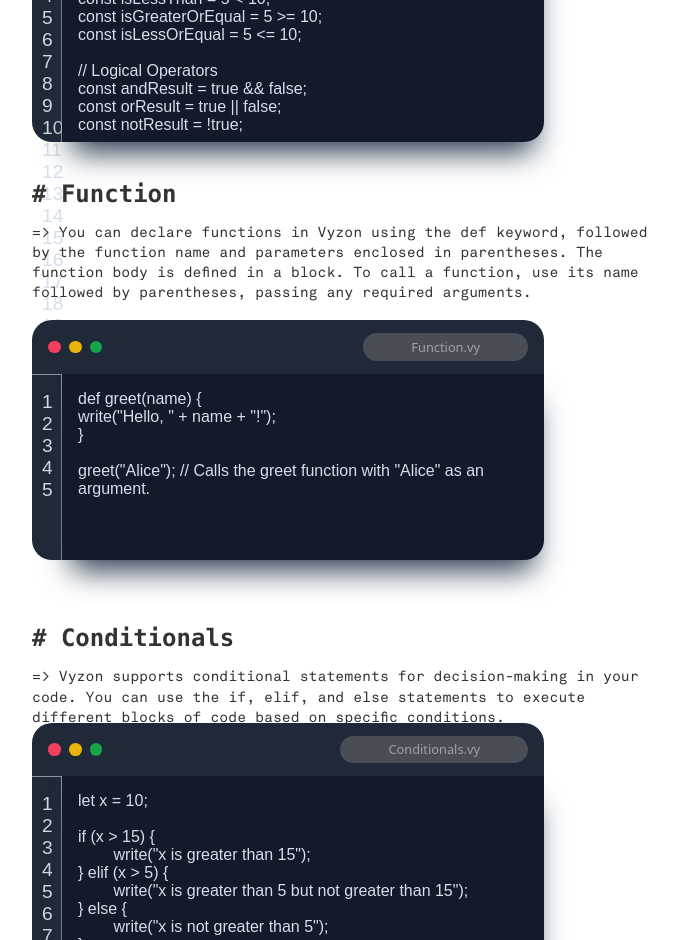
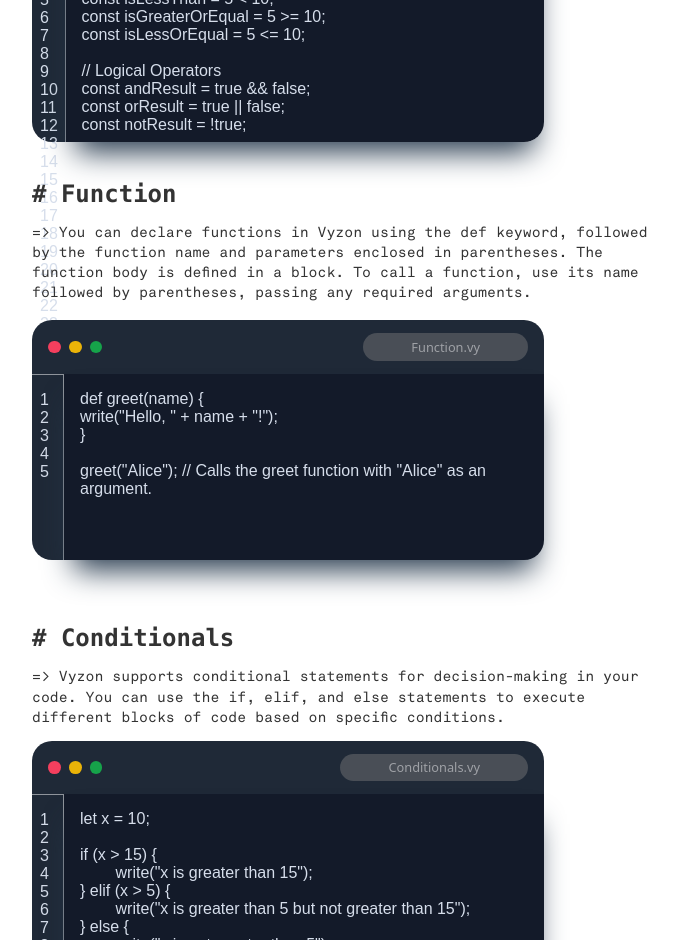
Before and after one commit to yash7xm/Vyzon_UI, a React (Vite) app: page / in a window 1280 px wide. Shown: the part 1860-2800 px from the top of the page, without its empty margins (288-966 px from the left). Built offline with nearby package versions, Linux system fonts and the light colour scheme; a web font is replaced by a local one.

Commit message:
line number update

```diff
--- a/src/styles/Doc.css
+++ b/src/styles/Doc.css
@@ -52,10 +52,10 @@
     align-items: start;
 }
 
-.doc-editor #codeArea{
+.doc .example #codeArea {
     font-size: 1rem !important;
 }
 
-.doc .example #codeArea {
+.doc .example .line-number {
     font-size: 1rem !important;
 }
--- a/src/styles/Editor.css
+++ b/src/styles/Editor.css
@@ -7,11 +7,13 @@
     display: flex;
     height: 100%;
     width: 100%;
+    resize: none;
 }
 
 .line-numbers {
-    width: 30px;
-    padding: 1rem 10px;
+    min-width: 2rem;
+    width: max-content;
+    padding: 1rem 0.5rem;
     background-color: #1f2937;
     border-right: 1px solid rgba(255, 255, 255, 0.5);
     border-top: 1px solid rgba(255, 255, 255, 0.5);
@@ -20,9 +22,8 @@
 }
 
 .line-number {
-    font-size: 0.8rem;
     font-family: 'Proggy', sans-serif;
-    /* padding: 5px 0; */
+    /* padding-right: 1rem; */
     font-size: 1.2rem;
     color: rgb(214, 222, 235);
 }
--- a/src/styles/Result.css
+++ b/src/styles/Result.css
@@ -9,3 +9,7 @@
 .result #codeArea {
     font-size: 1.1rem !important;
 }
+
+.result .line-number {
+    font-size: 1.1rem !important;
+}
```
